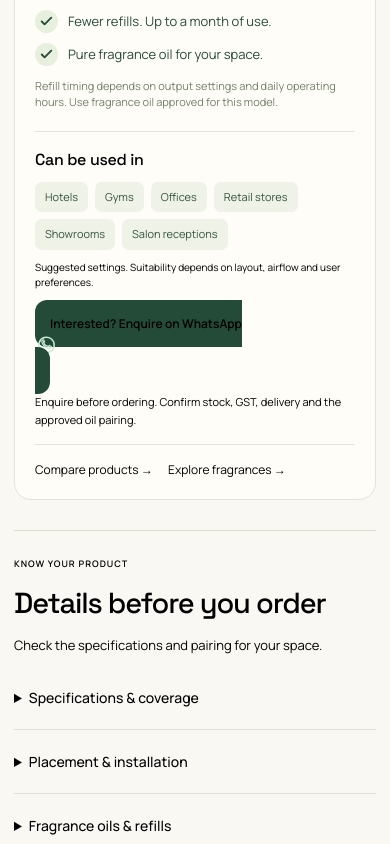
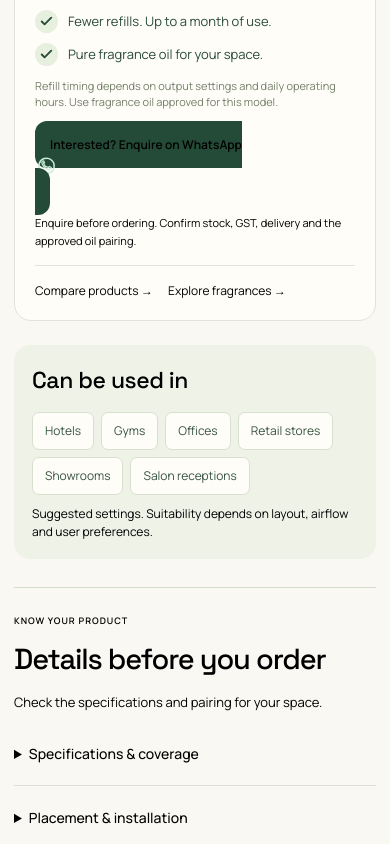
Before and after one commit to DaruDedo/hume-spaces, a Next.js app: page /equipment/800ml-commercial-diffuser in a window 390 px wide. Shown: the part 940-1784 px from the top of the page. Built offline with nearby package versions, Linux system fonts and the light colour scheme; no server answers.

Commit message:
Move product use cases above technical details

```diff
--- a/app/simplified.css
+++ b/app/simplified.css
@@ -140,3 +140,4 @@ em,.hero-product p,.scent-scene-caption p,.cta-monogram{font-family:var(--font-h
 @media(max-width:750px){.simple-home .catalog .product-card h3{font-size:16px}.simple-home .home-fragrances .fragrance-row h3{font-size:19px}}
 .product-feature-checks{list-style:none;padding:0;margin:0 0 12px;display:grid;gap:11px}.product-feature-checks li{display:flex;align-items:center;gap:10px;font-size:14px;color:#294b38;line-height:1.5}.product-feature-checks svg{width:23px;height:23px;padding:2px;border-radius:50%;background:#e7efdf;flex-shrink:0}.feature-usage-note{font-size:11px;line-height:1.5;color:#74806b;margin:0 0 20px}@media(max-width:750px){.product-feature-checks li{font-size:13px}.product-feature-checks{gap:10px}}
 .product-use-cases{padding-top:16px;border-top:1px solid #e0e4d9;margin-bottom:20px}.product-use-cases h2{font-size:16px;letter-spacing:-.02em;margin-bottom:10px}.product-use-cases>div{display:flex;flex-wrap:wrap;gap:7px}.product-use-cases a{font-size:11px;padding:7px 10px;border-radius:7px;background:#eef2e7;color:#36543e}.product-use-cases a:hover{background:#dde9d4}.product-use-cases>p{font-size:10px;line-height:1.5;margin:10px 0 0}.product-faq-section{margin-top:45px;padding-top:30px;border-top:1px solid #d6decd}.product-faq-section h2{font-size:34px;max-width:650px}.product-faq-section .simple-disclosure summary{font-size:15px;font-weight:500}.product-faq-section .simple-disclosure p{max-width:850px}@media(max-width:750px){.product-faq-section h2{font-size:27px}.product-faq-section .simple-disclosure summary{font-size:13px;line-height:1.5}}
+.product-page>.product-use-cases{margin-top:32px;margin-bottom:0;padding:24px;background:#eef2e7;border:0;border-radius:16px}.product-page>.product-use-cases h2{font-size:26px;margin-bottom:14px}.product-page>.product-use-cases a{background:#fffdf8;border:1px solid #d8e1d0;font-size:13px;padding:10px 14px}.product-page>.product-use-cases>p{font-size:12px}.product-page>.product-use-cases+.product-information{margin-top:28px}@media(max-width:750px){.product-page>.product-use-cases{padding:18px;margin-top:24px}.product-page>.product-use-cases h2{font-size:23px}.product-page>.product-use-cases a{font-size:12px;padding:9px 12px}}
```
Also changed, not shown: app/equipment/[slug]/page.tsx (+1 -1 lines).
